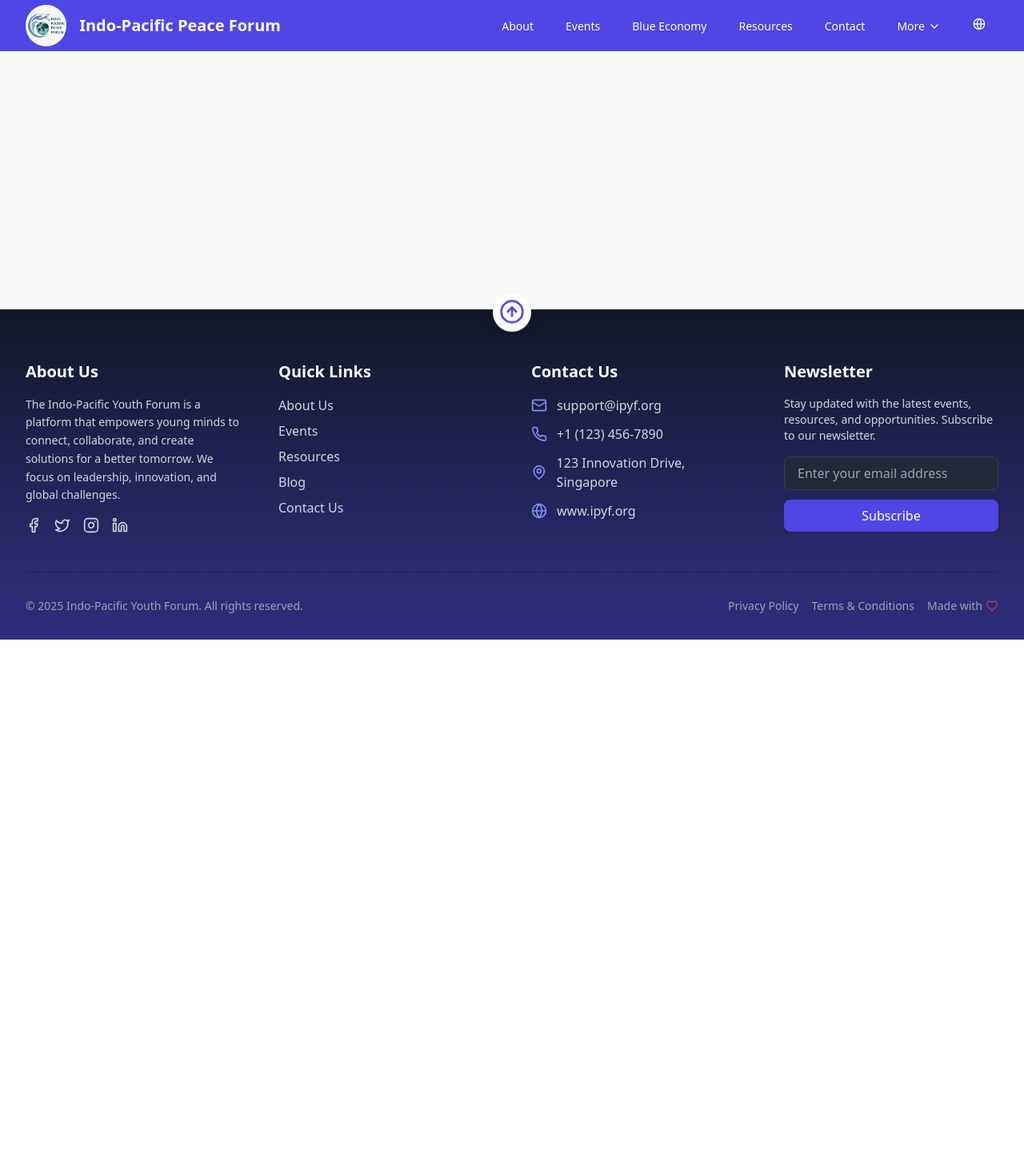
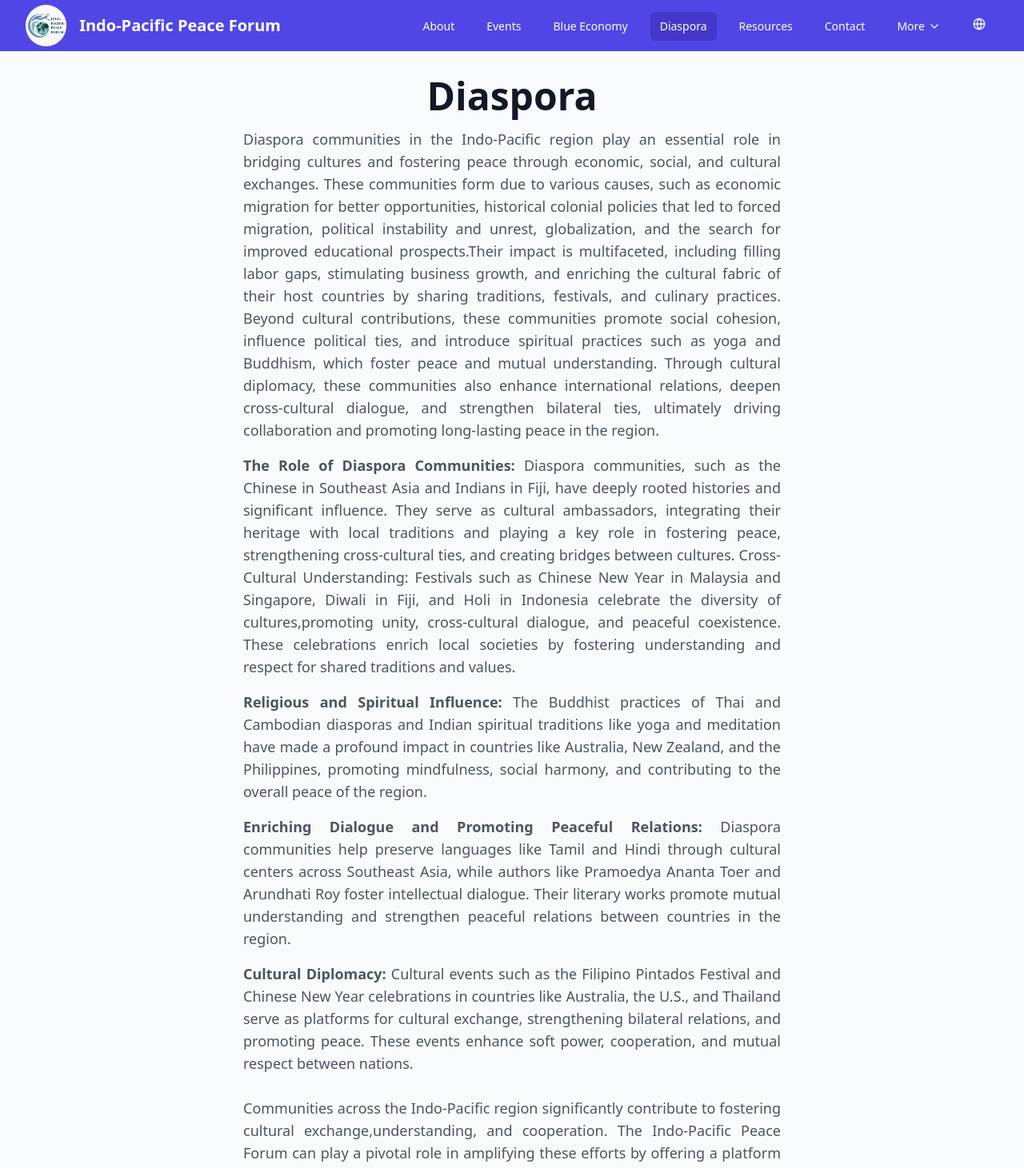
Before and after one commit to devanshtyagi26/Global-Peace-Foundation, a React (Vite) app: page /diaspora in a window 1280 px wide. Shown: the top 1461 px of the page at 80% size. Before the commit the page ends 800 px from the top, so only its background shows below. Built offline with nearby package versions, Linux system fonts and the light colour scheme.

Commit message:
Diaspora page and content added

```diff
--- a/src/App.tsx
+++ b/src/App.tsx
@@ -8,6 +8,7 @@ import Events from "./pages/Events";
 import Resources from "./pages/Resources";
 import Contact from "./pages/Contact";
 import Blog from "./pages/Blog";
+import Diaspora from "./pages/Diaspora";
 
 function App() {
   return (
@@ -19,6 +20,7 @@ function App() {
             <Route path="/" element={<About />} />
             <Route path="/events" element={<Events />} />
             <Route path="/blueEconomy" element={<BlueEconomy />} />
+            <Route path="/diaspora" element={<Diaspora />} />
             <Route path="/resources" element={<Resources />} />
             <Route path="/contact" element={<Contact />} />
             <Route path="/blog" element={<Blog />} />
--- a/src/components/Navigation.tsx
+++ b/src/components/Navigation.tsx
@@ -35,6 +35,7 @@ const Navigation = () => {
     { label: t("navigation.about"), href: "/" },
     { label: t("navigation.events"), href: "/events" },
     { label: t("navigation.blueEconomy"), href: "/blueEconomy" },
+    { label: t("navigation.diaspora"), href: "/diaspora" },
     { label: t("navigation.resources"), href: "/resources" },
     { label: t("navigation.contact"), href: "/contact" },
   ];
--- a/src/i18n/locales/en.json
+++ b/src/i18n/locales/en.json
@@ -3,6 +3,7 @@
     "about": "About",
     "events": "Events",
     "blueEconomy": "Blue Economy",
+    "diaspora": "Diaspora",
     "resources": "Resources",
     "contact": "Contact",
     "More": "More",
@@ -177,5 +178,27 @@
       "title": "BLUE ECONOMY MOVEMENT",
       "subtitle": "The Blue Economy is a holistic approach that promotes economic growth while ensuring environmental sustainability, social inclusion, and prosperity. By aligning with the Sustainable Development Goals (SDGs), it focuses on the responsible management of oceans and marine resources for a better future. Embracing the Blue Economy is crucial for achieving global sustainability, fostering growth, protecting the environment, and building a resilient future for all."
     }
+  },
+  "diaspora": {
+    "title": "Diaspora",
+    "subtitle": "Diaspora communities in the Indo-Pacific region play an essential role in bridging cultures and fostering peace through economic, social, and cultural exchanges. These communities form due to various causes, such as economic migration for better opportunities, historical colonial policies that led to forced migration, political instability and unrest, globalization, and the search for improved educational prospects.Their impact is multifaceted, including filling labor gaps, stimulating business growth, and enriching the cultural fabric of their host countries by sharing traditions, festivals, and culinary practices. Beyond cultural contributions, these communities promote social cohesion, influence political ties, and introduce spiritual practices such as yoga and Buddhism, which foster peace and mutual understanding. Through cultural diplomacy, these communities also enhance international relations, deepen cross-cultural dialogue, and strengthen bilateral ties, ultimately driving collaboration and promoting long-lasting peace in the region.",
+    "paras": {
+      "role": {
+        "title": "The Role of Diaspora Communities: ",
+        "subtitle": "Diaspora communities, such as the Chinese in Southeast Asia and Indians in Fiji, have deeply rooted histories and significant influence. They serve as cultural ambassadors, integrating their heritage with local traditions and playing a key role in fostering peace, strengthening cross-cultural ties, and creating bridges between cultures. Cross-Cultural Understanding: Festivals such as Chinese New Year in Malaysia and Singapore, Diwali in Fiji, and Holi in Indonesia celebrate the diversity of cultures,promoting unity, cross-cultural dialogue, and peaceful coexistence. These celebrations enrich local societies by fostering understanding and respect for shared traditions and values."
+      },
+      "influence": {
+        "title": "Religious and Spiritual Influence: ",
+        "subtitle": "The Buddhist practices of Thai and Cambodian diasporas and Indian spiritual traditions like yoga and meditation have made a profound impact in countries like Australia, New Zealand, and the Philippines, promoting mindfulness, social harmony, and contributing to the overall peace of the region."
+      },
+      "promoting": {
+        "title": "Enriching Dialogue and Promoting Peaceful Relations: ",
+        "subtitle": "Diaspora communities help preserve languages like Tamil and Hindi through cultural centers across Southeast Asia, while authors like Pramoedya Ananta Toer and Arundhati Roy foster intellectual dialogue. Their literary works promote mutual understanding and strengthen peaceful relations between countries in the region."
+      },
+      "diplomacy": {
+        "title": "Cultural Diplomacy: ",
+        "subtitle": "Cultural events such as the Filipino Pintados Festival and Chinese New Year celebrations in countries like Australia, the U.S., and Thailand serve as platforms for cultural exchange, strengthening bilateral relations, and promoting peace. These events enhance soft power, cooperation, and mutual respect between nations.\n\nCommunities across the Indo-Pacific region significantly contribute to fostering cultural exchange,understanding, and cooperation. The Indo-Pacific Peace Forum can play a pivotal role in amplifying these efforts by offering a platform for dialogue, cultural diplomacy, and collaborative initiatives. By engaging with diverse communities through educational programs and diplomatic discussions, the forum can promote peaceful coexistence, strengthen regional ties, and contribute to long-term stability, cooperation, and peace in the Indo-Pacific region."
+      }
+    }
   }
 }
--- /dev/null
+++ b/src/pages/Diaspora.tsx
@@ -0,0 +1,44 @@
+import { useTranslation } from "react-i18next";
+function Diaspora() {
+  const { t } = useTranslation();
+  return (
+    <div className="pt-24 pb-16 bg-gray-50">
+      <div className="max-w-7xl mx-auto px-4 sm:px-6 lg:px-8">
+        <div className="text-center mb-12 opacity-0 animate-fade-in">
+          <h1 className="text-4xl font-bold text-gray-900 sm:text-5xl mb-4">
+            {t("diaspora.title")}
+          </h1>
+          <p className="text-justify text-lg text-gray-600 max-w-2xl mx-auto">
+            {t("diaspora.subtitle")}
+          </p>
+
+          <p className="text-justify text-lg mt-4 text-gray-600 max-w-2xl mx-auto">
+            <b>{t("diaspora.paras.role.title")}</b>
+            {t("diaspora.paras.role.subtitle")}
+          </p>
+          <p className="text-justify text-lg mt-4 text-gray-600 max-w-2xl mx-auto">
+            <b>{t("diaspora.paras.influence.title")}</b>
+            {t("diaspora.paras.influence.subtitle")}
+          </p>
+          <p className="text-justify text-lg mt-4 text-gray-600 max-w-2xl mx-auto">
+            <b>{t("diaspora.paras.promoting.title")}</b>
+            {t("diaspora.paras.promoting.subtitle")}
+          </p>
+          <p className="text-justify text-lg mt-4 text-gray-600 max-w-2xl mx-auto">
+            <b>{t("diaspora.paras.diplomacy.title")}</b>
+            {t("diaspora.paras.diplomacy.subtitle")
+              .split("\n")
+              .map((line, index) => (
+                <span key={index}>
+                  {line}
+                  <br />
+                </span>
+              ))}
+          </p>
+        </div>
+      </div>
+    </div>
+  );
+}
+
+export default Diaspora;
```
